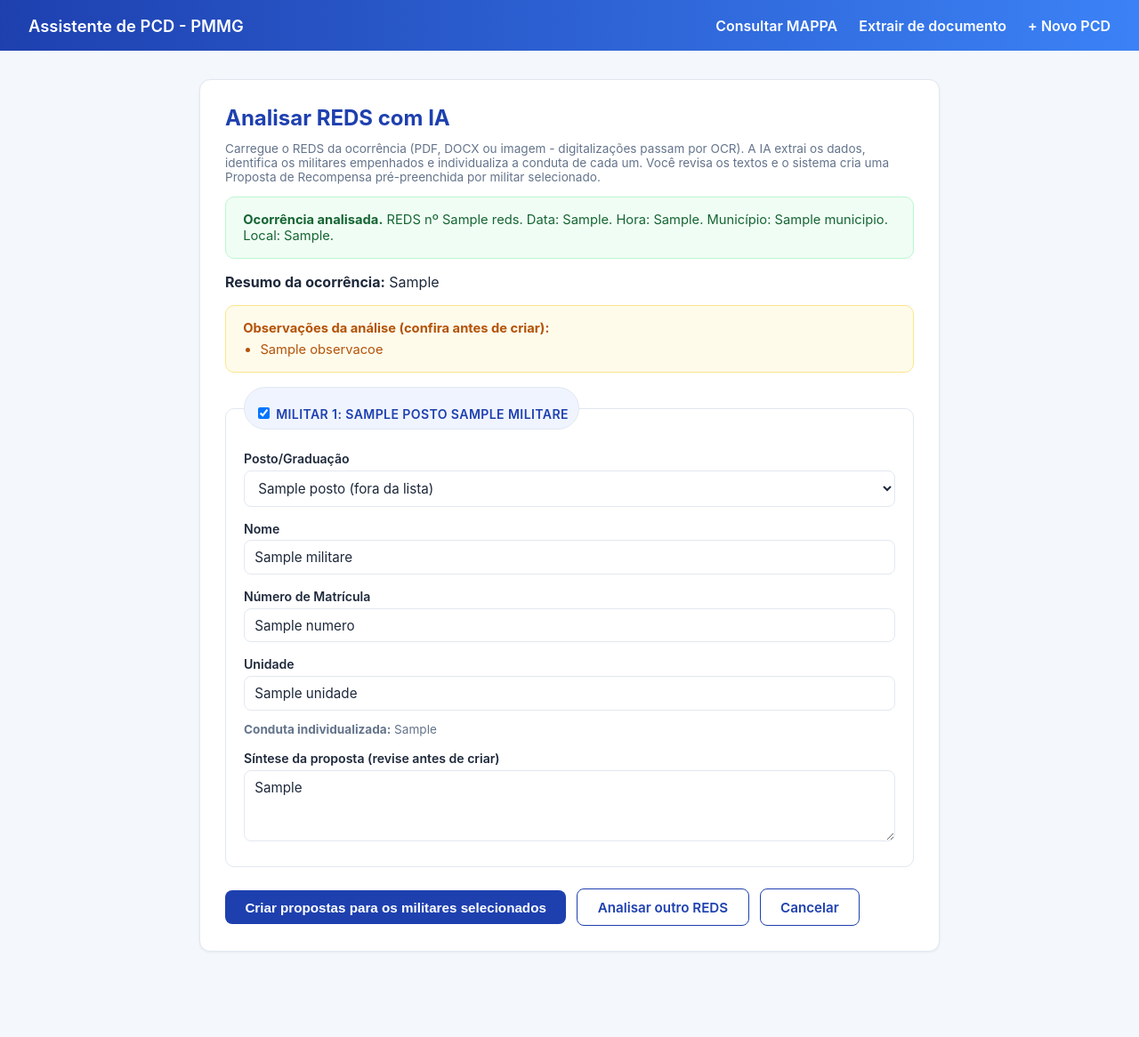
After one commit to ralmeida433-cell/procedimentoadm, a Python web app: template pcd_automation/pcd_automation/webapp/templates/modulo_reds.html in a window 1280 px wide. The commit adds this page. Shown: the whole page at 89% size. Run offline with Jinja, Linux system fonts and the light colour scheme; the template is opened without the code that fills it: most values are stand-ins (such as "Sample title", 1, 10 or a date in 2020).

Commit message:
Analisa REDS com IA e preenche as Propostas de Recompensa sozinho
Novo fluxo no modulo de Recompensa: o usuario carrega o PDF do REDS (aceita
tambem DOCX/imagem, com OCR para digitalizacoes), a IA extrai o numero do
REDS, data/hora/local e o resumo da ocorrencia, identifica os militares
empenhados e INDIVIDUALIZA a conduta de cada um - num REDS com varios
militares, a recompensa exige dizer o que cada um fez, nao um texto generico
da guarnicao. Para cada militar a IA redige uma sintese de proposta em
redacao oficial, que o usuario revisa/edita na tela; ao confirmar, o sistema
cria uma Proposta de Recompensa pre-preenchida por militar selecionado
(proposto, sintese, nº do REDS, tipo padrao Elogio Individual, data de hoje,
proponente vindo do autofill do ultimo registro).

Travas de confiabilidade: a IA e instruida a nao inventar dado ausente do
texto e, quando o historico nao distingue as acoes, a registrar a atuacao
como conjunta em vez de distribuir acoes inventadas; postos sao normalizados
para o padrao canonico (reuso de normalizar_posto); ambiguidades saem num
quadro de observacoes antes da criacao. Reuso integral da infraestrutura
existente (extracao.extrair_texto + ia_cliente.chamar_openrouter) - PCD
segue intocado, tudo no blueprint modulos.

Novo campo opcional "Nº do REDS relacionado" na Proposta de Recompensa.
Acessos: botao "Analisar REDS (IA)" no card do painel e na lista do modulo.

Testado ponta a ponta com um REDS sintetico em PDF (2 militares com acoes
distintas): a IA atribuiu o isolamento/contencao ao Sgt e o resgate da vitima
a Sd, escreveu sinteses individuais com hora no padrao 21h40min, e as 2
propostas foram criadas corretamente.

Co-Authored-By: Claude Opus 4.8 <noreply@anthropic.com>

```diff
--- a/pcd_automation/pcd_automation/webapp/templates/dashboard.html
+++ b/pcd_automation/pcd_automation/webapp/templates/dashboard.html
@@ -53,6 +53,7 @@
       <a class="item-principal" href="{{ url_for('modulos.lista', modulo_id='recompensa') }}">Proposta de Recompensa</a>
       <span style="color:var(--texto-suave); font-size:.85rem;">elogio, nota do mérito, dispensa do serviço</span>
       <a class="btn-mini" href="{{ url_for('modulos.novo', modulo_id='recompensa') }}">+ Novo</a>
+      <a class="btn-mini" href="{{ url_for('modulos.reds_recompensa') }}">Analisar REDS (IA)</a>
     </li>
     <li class="item-lista">
       <a class="item-principal" href="{{ url_for('modulos.lista', modulo_id='rip') }}">RIP - Relatório de Investigação Preliminar</a>
--- a/pcd_automation/pcd_automation/webapp/templates/modulo_lista.html
+++ b/pcd_automation/pcd_automation/webapp/templates/modulo_lista.html
@@ -22,6 +22,9 @@
 
   <div class="acoes">
     <a class="btn btn-primario" href="{{ url_for('modulos.novo', modulo_id=modulo_id) }}">+ Novo registro</a>
+    {% if modulo_id == 'recompensa' %}
+      <a class="btn btn-secundario" href="{{ url_for('modulos.reds_recompensa') }}">Analisar REDS com IA (preenche sozinho)</a>
+    {% endif %}
     <a class="btn btn-secundario" href="{{ url_for('pcd.dashboard') }}">Voltar ao painel</a>
   </div>
 </div>
--- /dev/null
+++ b/pcd_automation/pcd_automation/webapp/templates/modulo_reds.html
@@ -0,0 +1,108 @@
+{% extends "base.html" %}
+{% block titulo %}Analisar REDS - Proposta de Recompensa{% endblock %}
+{% block conteudo %}
+<div class="cartao">
+  <h2>Analisar REDS com IA</h2>
+  <p style="color:var(--texto-suave); font-size:.85rem; margin-top:-.5rem;">
+    Carregue o REDS da ocorrência (PDF, DOCX ou imagem - digitalizações passam por OCR). A IA extrai os
+    dados, identifica os militares empenhados e individualiza a conduta de cada um. Você revisa os textos
+    e o sistema cria uma Proposta de Recompensa pré-preenchida por militar selecionado.
+  </p>
+
+  {% if erro %}
+    <div class="caixa caixa-erro"><strong>Não foi possível analisar:</strong> {{ erro }}</div>
+  {% endif %}
+
+  {% if not resultado %}
+    <form method="post" action="{{ url_for('modulos.reds_recompensa') }}" enctype="multipart/form-data">
+      <div class="campo">
+        <label for="arquivo">Arquivo do REDS</label>
+        <input type="file" id="arquivo" name="arquivo" accept=".pdf,.docx,.png,.jpg,.jpeg" required>
+      </div>
+      <div class="acoes">
+        <button type="submit" class="btn btn-primario">Analisar com IA</button>
+        <a class="btn btn-secundario" href="{{ url_for('modulos.lista', modulo_id='recompensa') }}">Voltar à lista</a>
+      </div>
+    </form>
+    <p style="color:var(--texto-suave); font-size:.8rem;">A análise usa o modelo gratuito via OpenRouter e pode levar até 1 minuto.</p>
+
+  {% else %}
+    <div class="caixa caixa-sucesso">
+      <strong>Ocorrência analisada.</strong>
+      {% if resultado.reds %} REDS nº {{ resultado.reds }}.{% endif %}
+      {% if resultado.data_fato %} Data: {{ resultado.data_fato }}.{% endif %}
+      {% if resultado.hora_fato %} Hora: {{ resultado.hora_fato }}.{% endif %}
+      {% if resultado.municipio %} Município: {{ resultado.municipio }}.{% endif %}
+      {% if resultado.local_fato %} Local: {{ resultado.local_fato }}.{% endif %}
+    </div>
+
+    {% if resultado.resumo_ocorrencia %}
+      <p><strong>Resumo da ocorrência:</strong> {{ resultado.resumo_ocorrencia }}</p>
+    {% endif %}
+
+    {% if resultado.observacoes %}
+      <div class="caixa caixa-aviso">
+        <strong>Observações da análise (confira antes de criar):</strong>
+        <ul>{% for o in resultado.observacoes %}<li>{{ o }}</li>{% endfor %}</ul>
+      </div>
+    {% endif %}
+
+    <form method="post" action="{{ url_for('modulos.criar_propostas_reds') }}">
+      <input type="hidden" name="total" value="{{ resultado.militares | length }}">
+      <input type="hidden" name="reds" value="{{ resultado.reds or '' }}">
+
+      {% for m in resultado.militares %}
+        <fieldset class="grupo-campos">
+          <legend>
+            <label style="cursor:pointer;">
+              <input type="checkbox" name="sel-{{ loop.index0 }}" value="1" checked>
+              Militar {{ loop.index }}: {{ m.posto or '?' }} {{ m.nome or '(sem nome)' }}
+            </label>
+          </legend>
+          <div class="campo">
+            <label for="m-{{ loop.index0 }}-posto">Posto/Graduação</label>
+            <select id="m-{{ loop.index0 }}-posto" name="m-{{ loop.index0 }}-posto">
+              <option value="">-- selecione --</option>
+              {% if m.posto and m.posto not in (opcoes_posto | map(attribute=0) | list) %}
+                <option value="{{ m.posto }}" selected>{{ m.posto }} (fora da lista)</option>
+              {% endif %}
+              {% for v, rotulo in opcoes_posto %}
+                <option value="{{ v }}" {{ 'selected' if m.posto == v else '' }}>{{ rotulo }}</option>
+              {% endfor %}
+            </select>
+          </div>
+          <div class="campo">
+            <label for="m-{{ loop.index0 }}-nome">Nome</label>
+            <input type="text" id="m-{{ loop.index0 }}-nome" name="m-{{ loop.index0 }}-nome" value="{{ m.nome or '' }}">
+          </div>
+          <div class="campo">
+            <label for="m-{{ loop.index0 }}-numero">Número de Matrícula</label>
+            <input type="text" id="m-{{ loop.index0 }}-numero" name="m-{{ loop.index0 }}-numero" value="{{ m.numero or '' }}">
+          </div>
+          <div class="campo">
+            <label for="m-{{ loop.index0 }}-unidade">Unidade</label>
+            <input type="text" id="m-{{ loop.index0 }}-unidade" name="m-{{ loop.index0 }}-unidade" value="{{ m.unidade or '' }}" list="unidades-pmmg" autocomplete="off">
+          </div>
+          {% if m.conduta_individual %}
+            <p style="font-size:.85rem; color:var(--texto-suave);"><strong>Conduta individualizada:</strong> {{ m.conduta_individual }}</p>
+          {% endif %}
+          <div class="campo">
+            <label for="m-{{ loop.index0 }}-sintese">Síntese da proposta (revise antes de criar)</label>
+            <textarea id="m-{{ loop.index0 }}-sintese" name="m-{{ loop.index0 }}-sintese">{{ m.sintese_proposta or '' }}</textarea>
+          </div>
+        </fieldset>
+      {% endfor %}
+
+      <div class="acoes">
+        <button type="submit" class="btn btn-primario">Criar propostas para os militares selecionados</button>
+        <a class="btn btn-secundario" href="{{ url_for('modulos.reds_recompensa') }}">Analisar outro REDS</a>
+        <a class="btn btn-secundario" href="{{ url_for('modulos.lista', modulo_id='recompensa') }}">Cancelar</a>
+      </div>
+    </form>
+  {% endif %}
+</div>
+
+<datalist id="unidades-pmmg">
+  {% for valor, descricao in unidades_pmmg %}<option value="{{ valor }}" label="{{ descricao }}"></option>{% endfor %}
+</datalist>
+{% endblock %}
```
Also changed, not shown: pcd_automation/pcd_automation/webapp/modulos_extra.py (+166 -1 lines).
